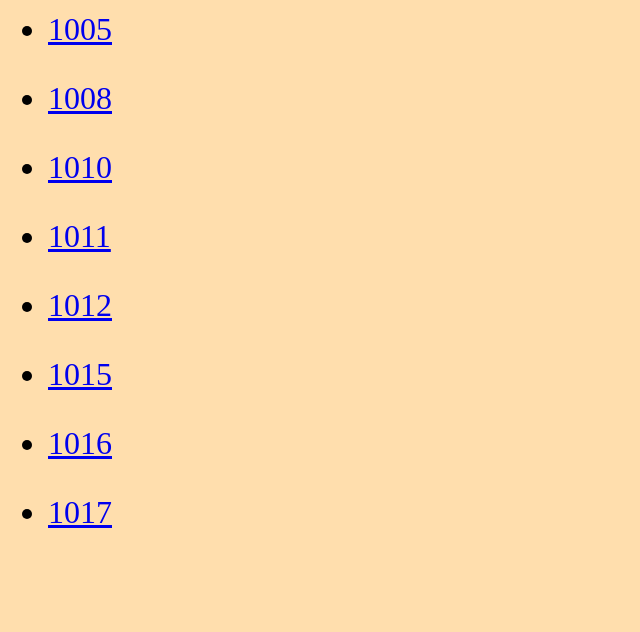
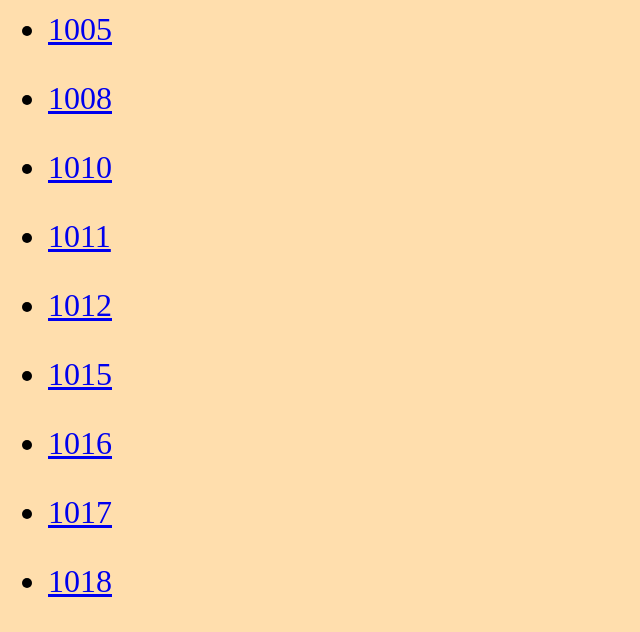
Before and after one commit to wonjaec87/edu, a plain HTML site: page index.html in a window 1280 px wide. Shown: the part 705-1337 px from the top of the page, without its empty margins (0-640 px from the left). Before the commit the page ends 1268 px from the top, so only its background shows below. Drawn offline with Linux system fonts and the light colour scheme.

Commit message:
2018-10-18

```diff
--- a/index.html
+++ b/index.html
@@ -37,5 +37,6 @@
     <ul><li><a href="1015/index.html"> 1015</a></li></ul>
     <ul><li><a href="1016/index.html"> 1016</a></li></ul>
     <ul><li><a href="1017/index.html"> 1017</a></li></ul>
+    <ul><li><a href="1018/index.html"> 1018</a></li></ul>
 </body>
 </html>
```
